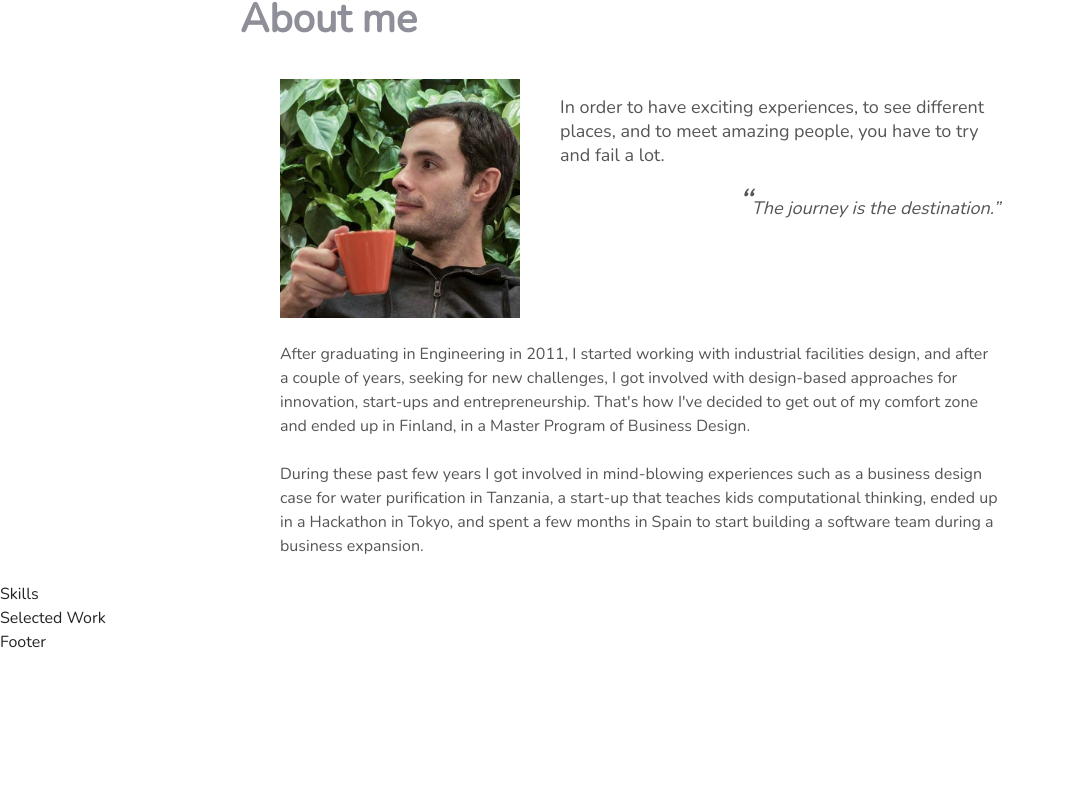
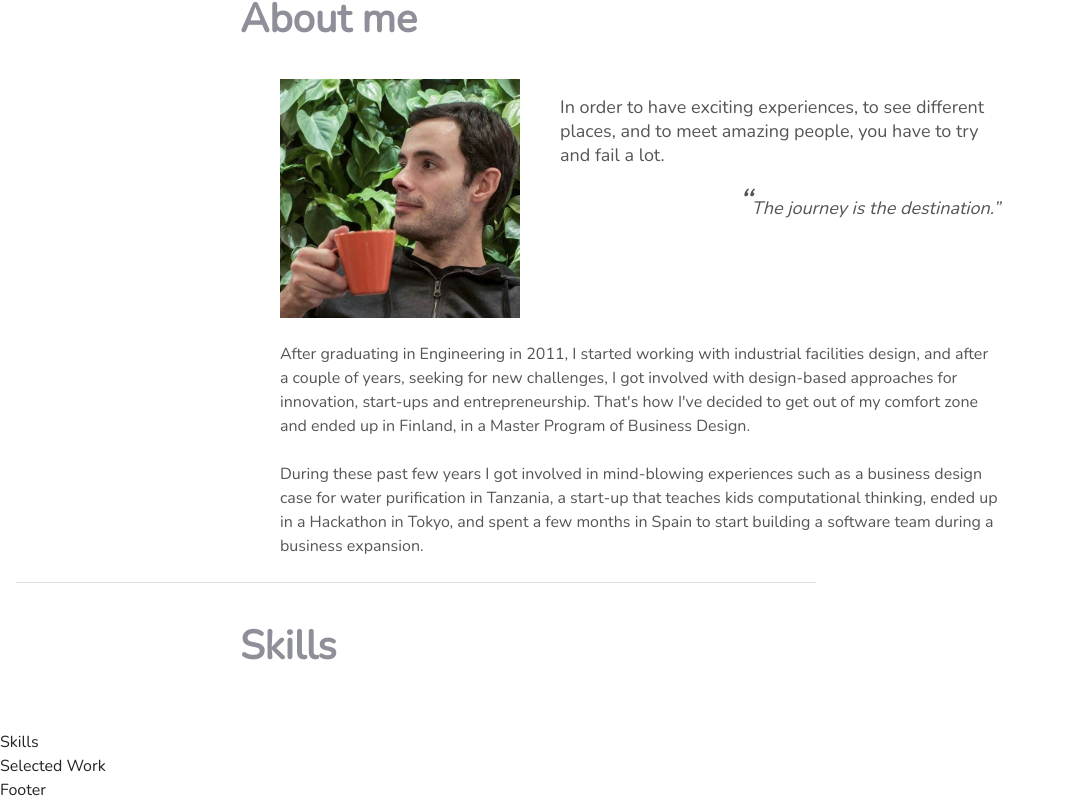
Before and after one commit to Fabianopb/fabianopb-sandbox, a React (Vite) app: page / in a window 1280 px wide. Shown: the part 668-1470 px from the top of the page, without its empty margins (0-1065 px from the left). Before the commit the page ends 1322 px from the top, so only its background shows below. Built offline with nearby package versions, Linux system fonts and the light colour scheme.

Commit message:
Add section divider

```diff
--- a/src/portfolio/index.tsx
+++ b/src/portfolio/index.tsx
@@ -1,4 +1,4 @@
-import { Button, Link } from '@mui/material';
+import { Button, Divider, Link } from '@mui/material';
 import styled from 'styled-components';
 import bannerImageSrc from '../assets/banner.jpeg';
 import profileImageSrc from '../assets/fabiano.jpeg';
@@ -93,6 +93,11 @@ const BannerButton = styled(Button)`
 const Section = styled.div`
   display: flex;
   flex-direction: column;
+  width: 800px;
+  margin: 24px auto;
+`;
+
+const StyledDivider = styled(Divider)`
   width: 800px;
   margin: 24px auto;
 `;
@@ -197,6 +202,13 @@ const PortfolioView = () => (
         and spent a few months in Spain to start building a software team during a business expansion.
       </ProfileParagraph>
     </Section>
+
+    <StyledDivider variant="middle" />
+
+    <Section>
+      <SectionTitle>Skills</SectionTitle>
+    </Section>
+
     <div>Skills</div>
     <div>Selected Work</div>
     <div>Footer</div>
```
